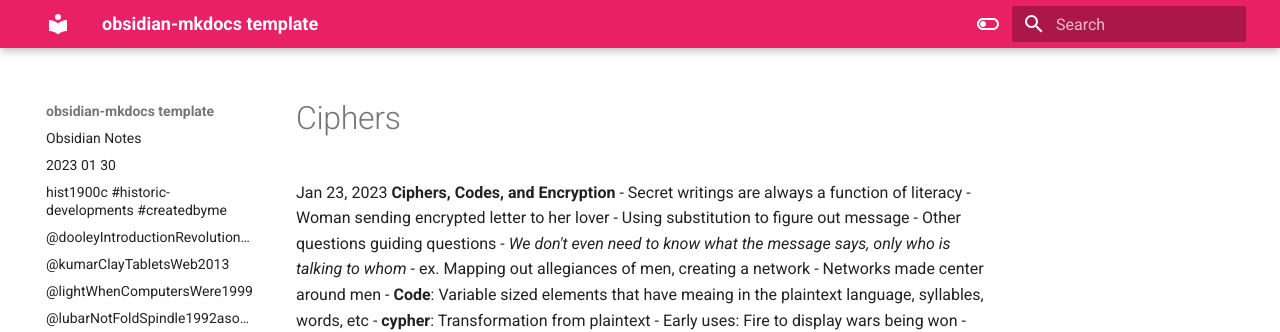
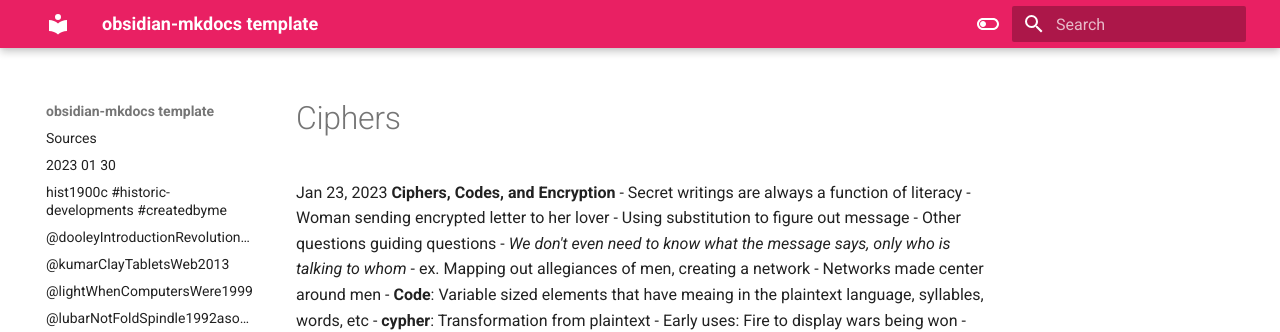
Before and after one commit to rowanegg/rowanmemex, an MkDocs documentation site: the page built from docs/Ciphers.md, in a window 1280 px wide. Shown: the top 332 px of the page. Built offline with MkDocs 1.6.1 and Material for MkDocs 9.7.7, drawn with Linux system fonts in a browser that asks for light colours.

Commit message:
Update index.md

```diff
--- a/docs/index.md
+++ b/docs/index.md
@@ -1,8 +1,8 @@
-# Obsidian Notes
+# Sources
 
 Publish your public notes with MkDocs
 
-## Hello World!
+## My Ideas
 
 The `index.md` in the `/docs` folder is the homepage you see here.
 
```
